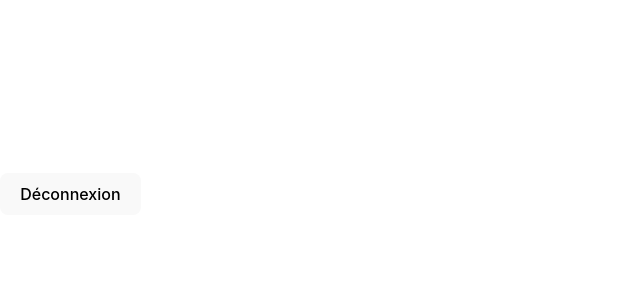
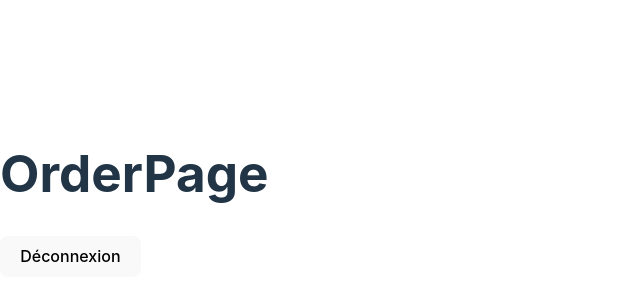
Before and after one commit to Lilinnfr/BurGuru, a React (Vite) app: page /order in a window 1280 px wide. Shown: the part 206-506 px from the top of the page, without its empty margins (0-640 px from the left). Built offline with nearby package versions, Linux system fonts and the light colour scheme; the HTML template or start-up script is replaced by a standard one.

Commit message:
✨ F02: LOGIN > add redirection from/to OrderPage

```diff
--- a/src/components/pages/login/LoginForm.jsx
+++ b/src/components/pages/login/LoginForm.jsx
@@ -1,4 +1,5 @@
 import React, { useState } from "react";
+import { Link } from "react-router-dom";
 
 export default function LoginForm() {
   const [inputValue, setInputValue] = useState("");
@@ -26,6 +27,7 @@
         required
       />
       <button>Accéder à votre espace</button>
+      <Link to="/order">Vers OrderPage</Link>
     </form>
   );
 }
--- a/src/components/pages/order/OrderPage.jsx
+++ b/src/components/pages/order/OrderPage.jsx
@@ -1,9 +1,13 @@
 import React from "react";
+import { Link } from "react-router-dom";
 
 export default function OrderPage() {
   return (
     <div>
-      <button>Déconnexion</button>
+      <h1>OrderPage</h1>
+      <Link to="/">
+        <button>Déconnexion</button>
+      </Link>
     </div>
   );
 }
```
